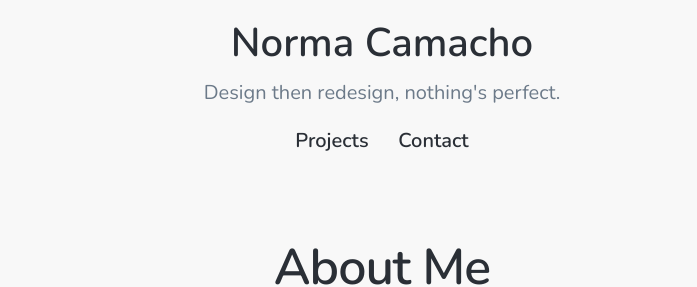
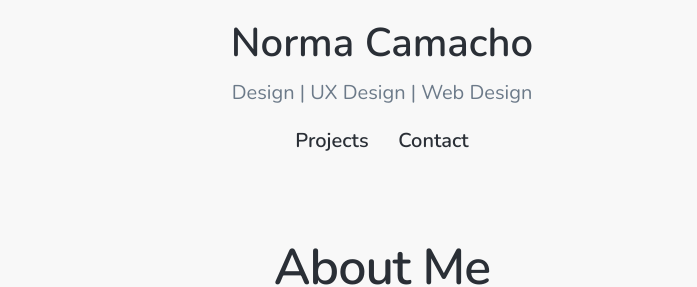
Before and after one commit to noremuhh/noremuhh.github.io, a Jekyll site: the page built from index.html, in a window 1280 px wide. Shown: the part 270-557 px from the top of the page, without its empty margins (258-955 px from the left). Built offline with Jekyll 4.4.1, drawn with Linux system fonts in a browser that asks for light colours; nearby versions of some CDN libraries; the list of posts is cut into pages by our own code.

Commit message:
Update settings.yml

```diff
--- a/_data/settings.yml
+++ b/_data/settings.yml
@@ -1,6 +1,6 @@
 basic_settings:
   site_title: Norma Camacho
-  site_tagline: Design then redesign, nothing's perfect.
+  site_tagline: Design | UX Design | Web Design
   favicon_image: /images/favicon.png
 
 header_settings:
```
